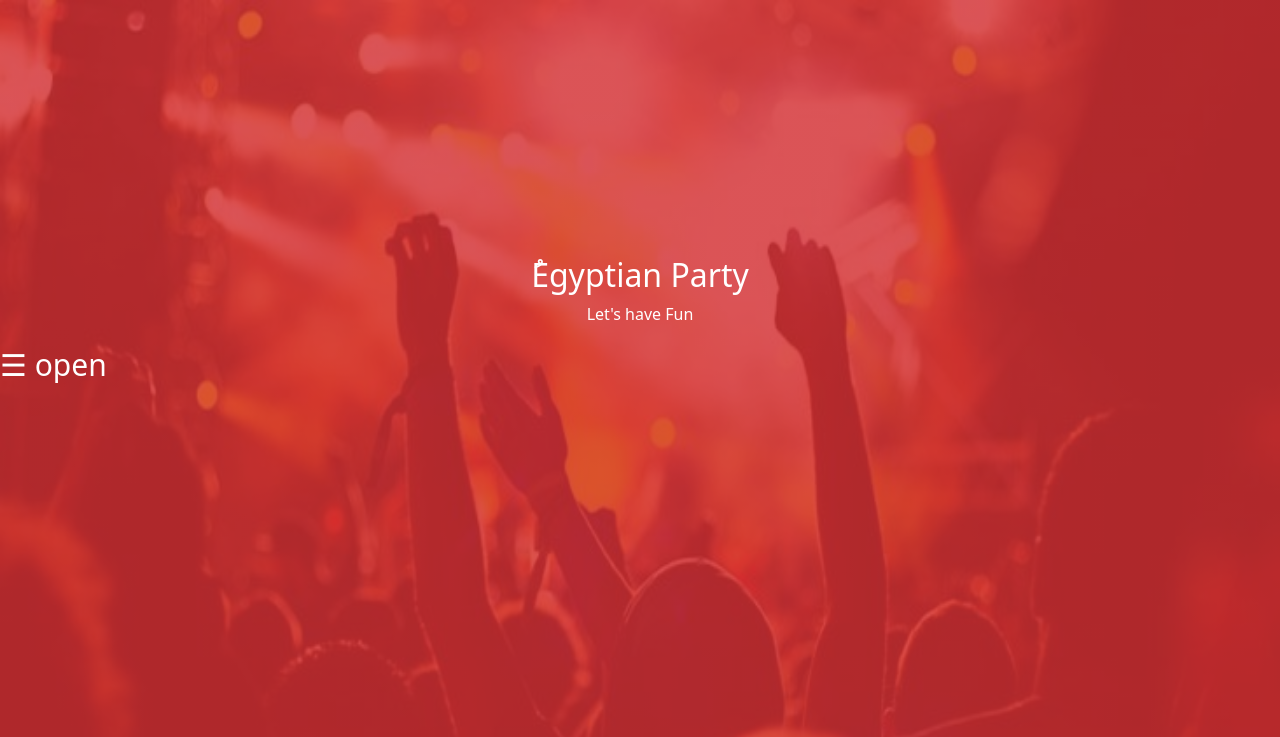
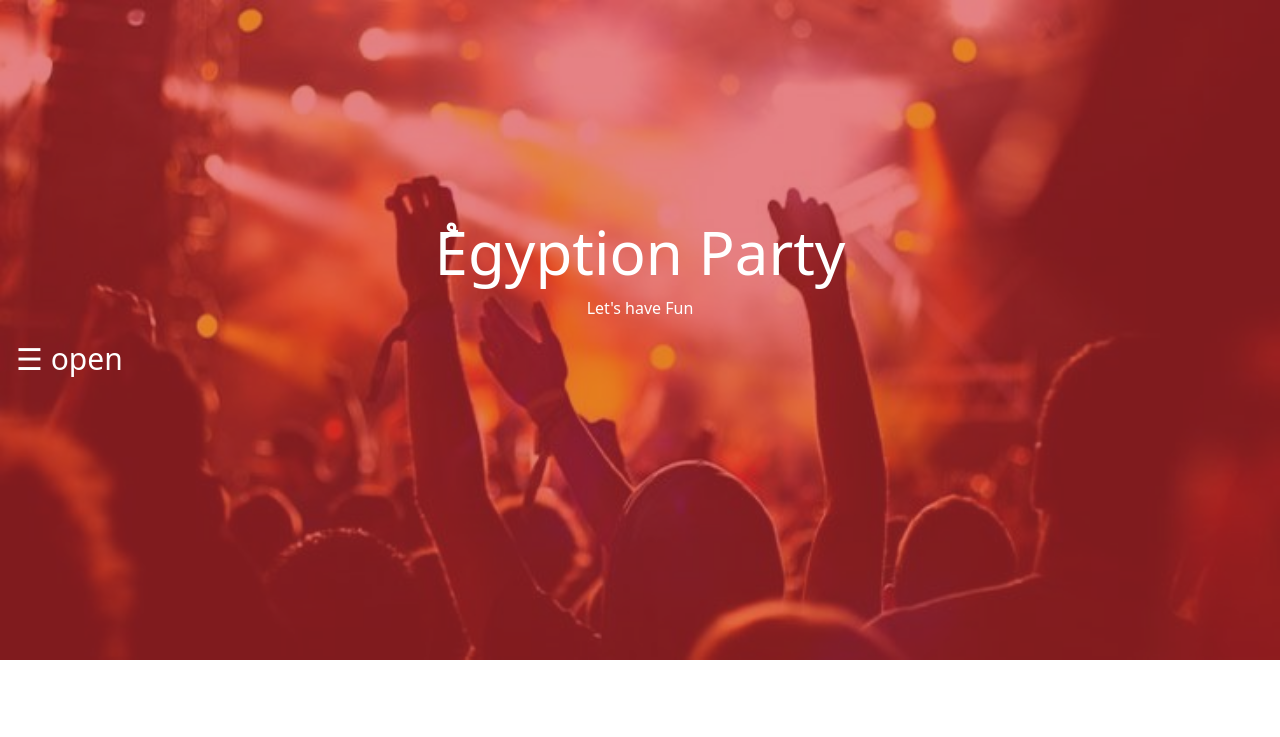
Before and after one commit to Aliaa18/Egyptian-Party, a plain HTML site: page index.html in a window 1280 px wide. Shown: the top 737 px of the page. Drawn offline with Linux system fonts and the light colour scheme.

Commit message:
third commit

```diff
--- a/css/main.css
+++ b/css/main.css
@@ -5,19 +5,16 @@ ul{
     list-style: none;
 }
                  /* home section */
-#Home{
-    min-height: 100vh;
-    background:linear-gradient(to right,#d0393992,#d0393992) ,url('./img/home.jpg') center no-repeat;
+                 #Home
+                 {
+                     width: 100%;
+                     height: 660px;
+                     background-image: url(../css/img/home.jpg);
+                     background-repeat: no-repeat;
+                     background-position: center center;
                      background-size: 100% 100%;
-    background-position: center center;
-    position:relative;
                      color: white;
-    margin: 0;
-}
- #Home .openNav{
-    font-size:30px;
-    cursor: pointer;
-
+                     position: relative;
                  }
                  .HomeOverlay
                  {
@@ -28,8 +25,9 @@ ul{
                      height: 100%;
                      background-color: rgba(214, 46, 51 , 0.6);
                  }
+
                  #leftMenu
-{ position: absolute;
+                 {
                      height: 100%;
                      width: 0;
                      position: fixed;
@@ -41,6 +39,11 @@ ul{
                      transition: 0.5s;
                      padding-top: 60px;
                  }
+                 .openNav{
+                    cursor: pointer;
+                    font-size: 30px;
+                 }
+
                  .sidenav a {
                      padding: 20px 8px 20px 32px;
                      text-decoration: none;
@@ -50,20 +53,36 @@ ul{
                      transition: 0.3s;
                      color: white;
                  }
-#Home .test
+
+
+
+
+                 #Home h2
                  {
-    margin-top: 20%;
+                     margin-top: 200px;
 
                  }
+
+
+
+
                  #Home h2,p
                  {
                      text-align: center;
 
                  }
+
+
+
+
                  .sidenav
                  {
                      background-color: #414658;
                  }
+
+
+
+
                  .sidenav a:hover{
                      color:  rgba(214, 46, 51 , 0.4);
                  }
@@ -85,6 +104,12 @@ ul{
                  {
                      font-size: 60px;
                  }
+
+                 @media screen and (max-height: 450px) {
+                   .sidenav {padding-top: 15px;}
+                   .sidenav a {font-size: 18px;}
+                 }
+
 
 
                           /* duration section */
--- a/index.html
+++ b/index.html
@@ -12,6 +12,7 @@
                <!-- home section -->
                <section id="Home">
                 <div class="HomeOverlay">
+
                     <div id="leftMenu" class="sidenav">
                         <a href="#" class="closebtn" >×</a>
                         <a href="#Home">Home</a>
@@ -19,16 +20,17 @@
                         <a href="#details">Details</a>
                         <a href="#contact">Contact</a>
                     </div>
-                    <div id="home-content d-flex align-items-center justify-content-center  ">
 
-                       <div class="test" >
-                        <h2>ُEgyptian Party</h2>
+                    <div id="home-content">
+                        <h2>ُEgyption Party</h2>
                         <p>Let's have Fun</p>
-                       </div>
+                        <span  class="openNav">☰ open</span>
+                    </div>
 
-                    </div>
-                    <span class="openNav"> ☰ open</span>
+
                 </div>
+
+
             </section>
                  <!-- duration section -->
 
```
Lines whose indentation alone changed are shown as unchanged.
